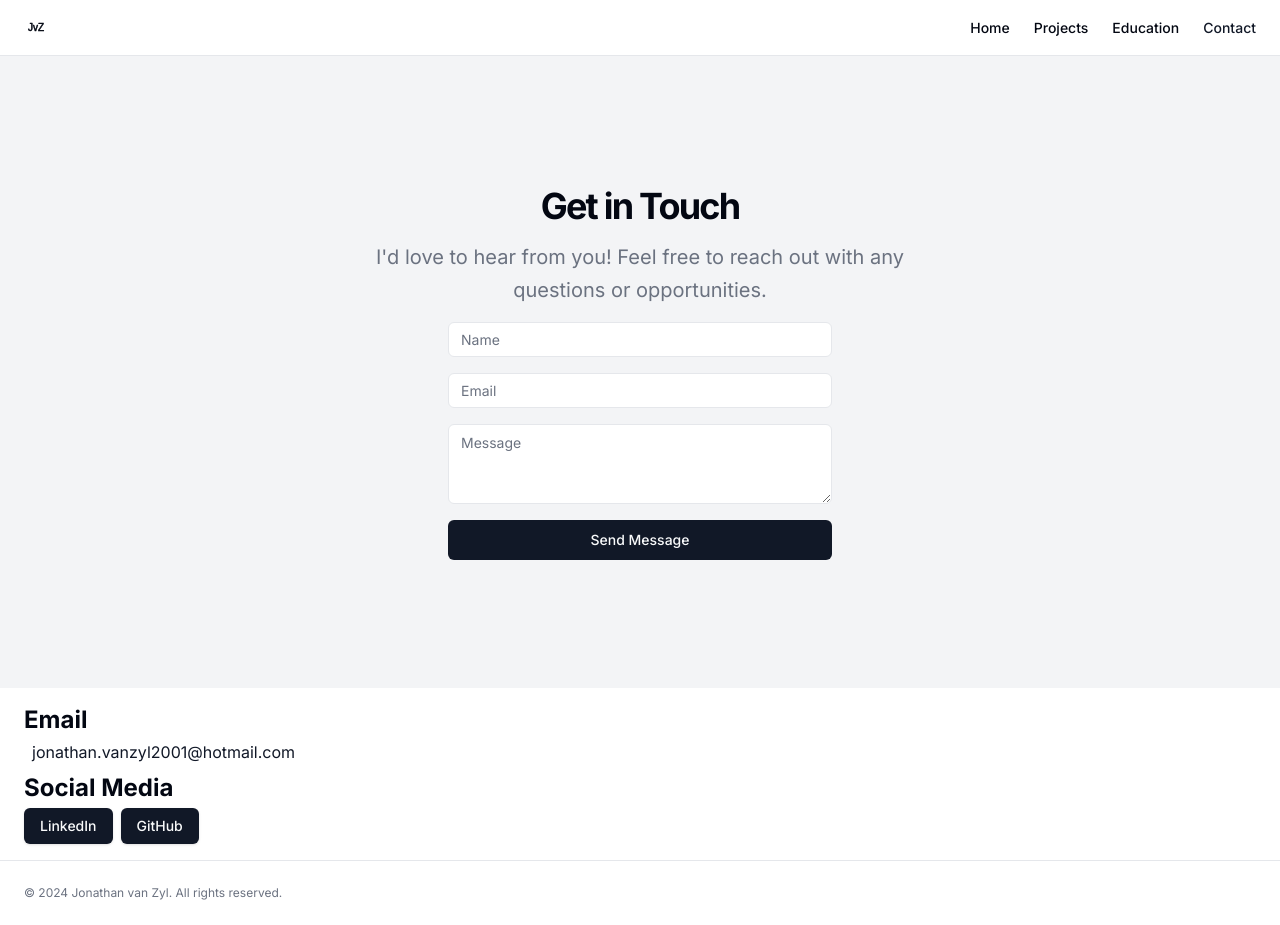
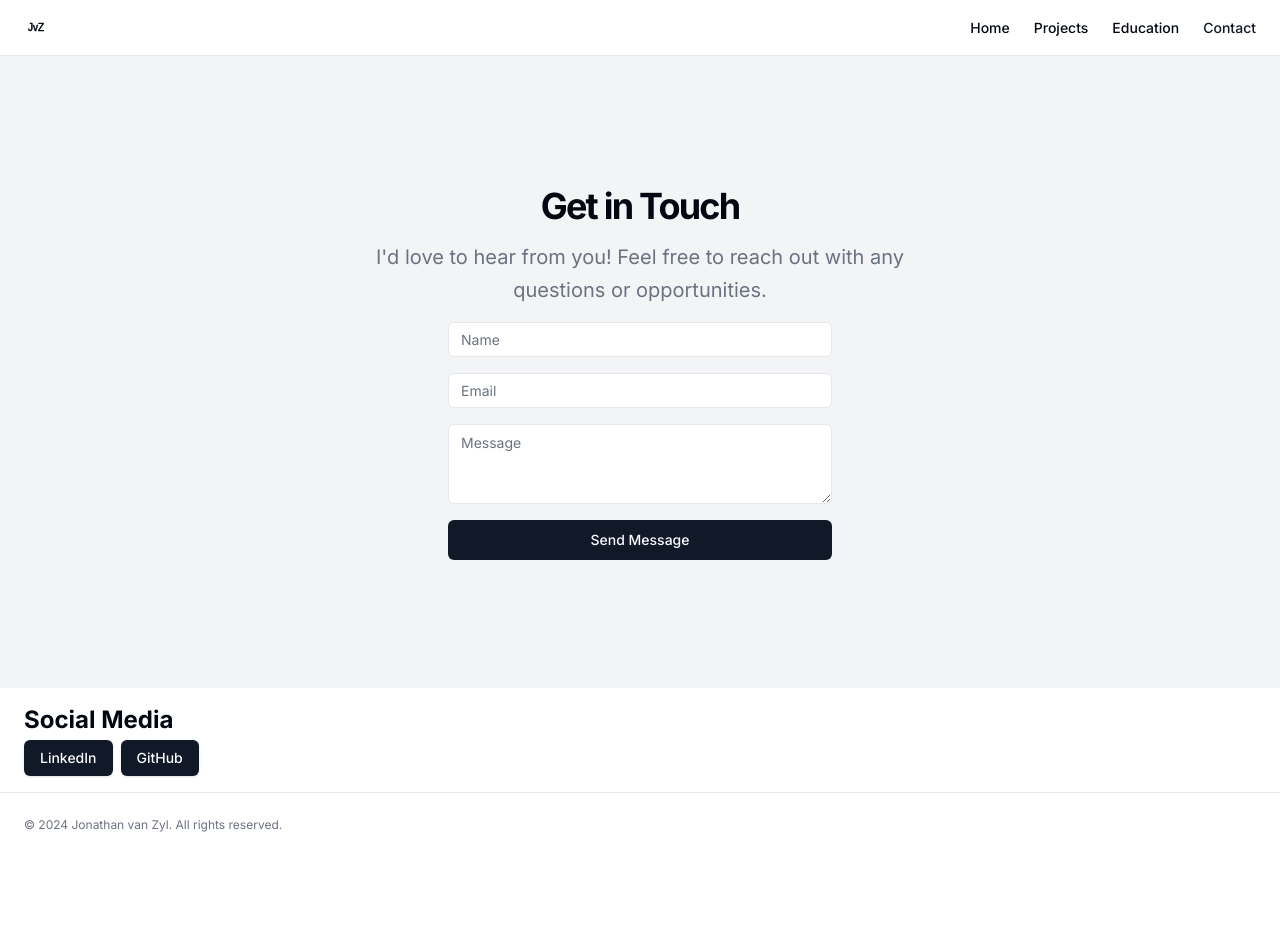
Before and after one commit to JvanZyl1/myportfolio, a Next.js app: page / in a window 1280 px wide. Both pictures are taken after a click on the link "Contact". After the commit the page ends 857 px from the top, so only its background shows below. Built offline with nearby package versions, Linux system fonts and the light colour scheme.

Commit message:
FinalChanges

```diff
--- a/components/component/contact-screen.tsx
+++ b/components/component/contact-screen.tsx
@@ -97,14 +97,6 @@ export function ContactScreen({ onNavigateToHome, onNavigateToAcademics, onNavig
         <section id="contact" className="w-full py-4 bg-white">
           <div className="container mx-auto flex flex-col gap-4 px-4 md:px-6">
             <div className="space-y-2">
-              <div className="space-y-1">
-                <h3 className="text-2xl font-bold">Email</h3>
-                <p className="text-muted-foreground mx-2">
-                  <a href="#" className="text-primary hover:underline">
-                    jonathan.vanzyl2001@hotmail.com
-                  </a>
-                </p>
-              </div>
               <div className="space-y-2">
                 <div className="space-y-1">
                   <h3 className="text-2xl font-bold">Social Media</h3>
```
